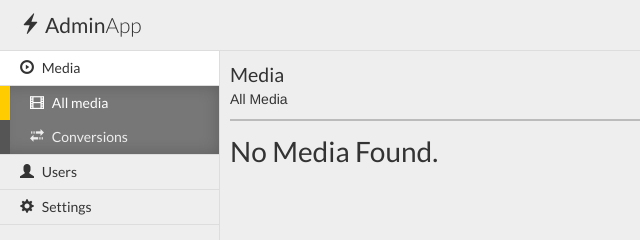
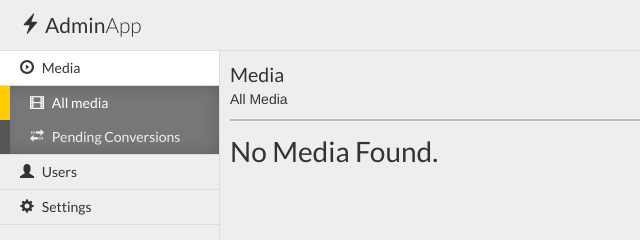
Before and after one commit to manoj-nama/NodeTube, a website: page views/admin.html in a window 1280 px wide. Shown: the top 240 px of the page, 0-640 px from the left. Drawn offline with Linux system fonts and the light colour scheme; no server answers; a web font is replaced by a local one.

Commit message:
renamed conversions to Pending conversion in admin app menu

```diff
--- a/views/admin.html
+++ b/views/admin.html
@@ -24,7 +24,7 @@
                 <li data-ng-show="currentPage == 'media'">
                     <ul class="sub-list">
                         <li><a href="#/media/all/0/10" data-ng-class="{active: subPage == 'all'}"><span class="glyphicon glyphicon-film"></span> <span>All media</span></a></li>
-                        <li><a href="#/media/conversion/0/10" data-ng-class="{active: subPage == 'conversion'}"><span class="glyphicon glyphicon-transfer"></span> <span>Conversions</span></a></li>
+                        <li><a href="#/media/conversion/0/10" data-ng-class="{active: subPage == 'conversion'}"><span class="glyphicon glyphicon-transfer"></span> <span>Pending Conversions</span></a></li>
                     </ul>
                 </li>
 				<li><a href="#/users/0/10" ng-class="{active: currentPage == 'users'}"><span class="glyphicon glyphicon-user"></span> <span>Users</span></a> </li>
```
